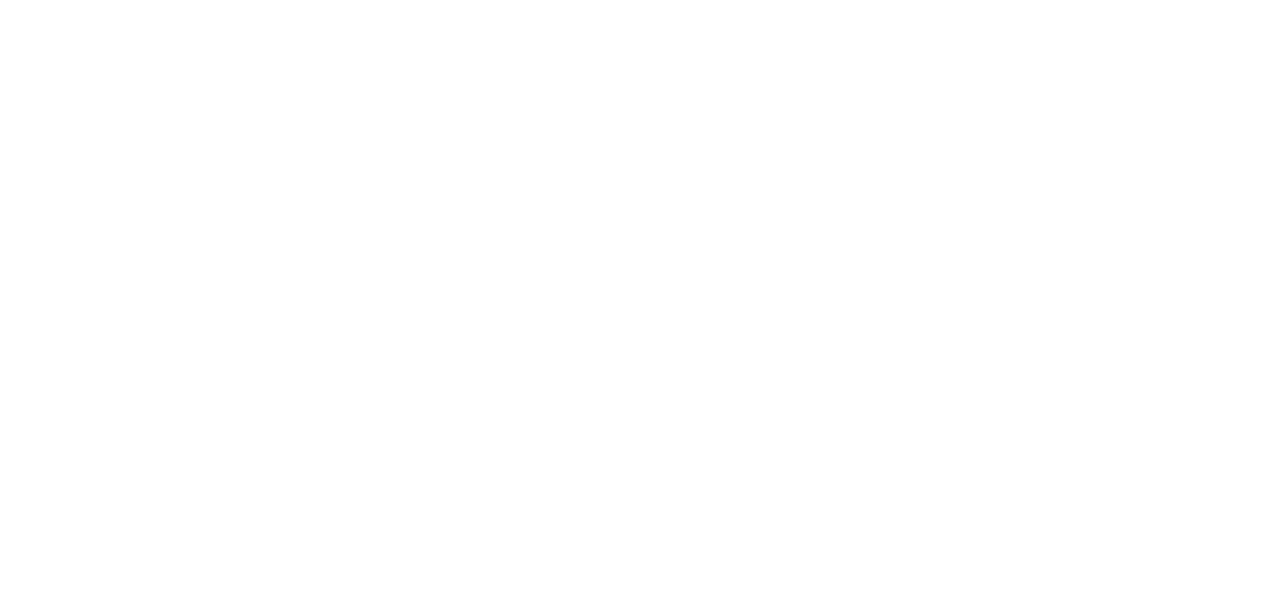
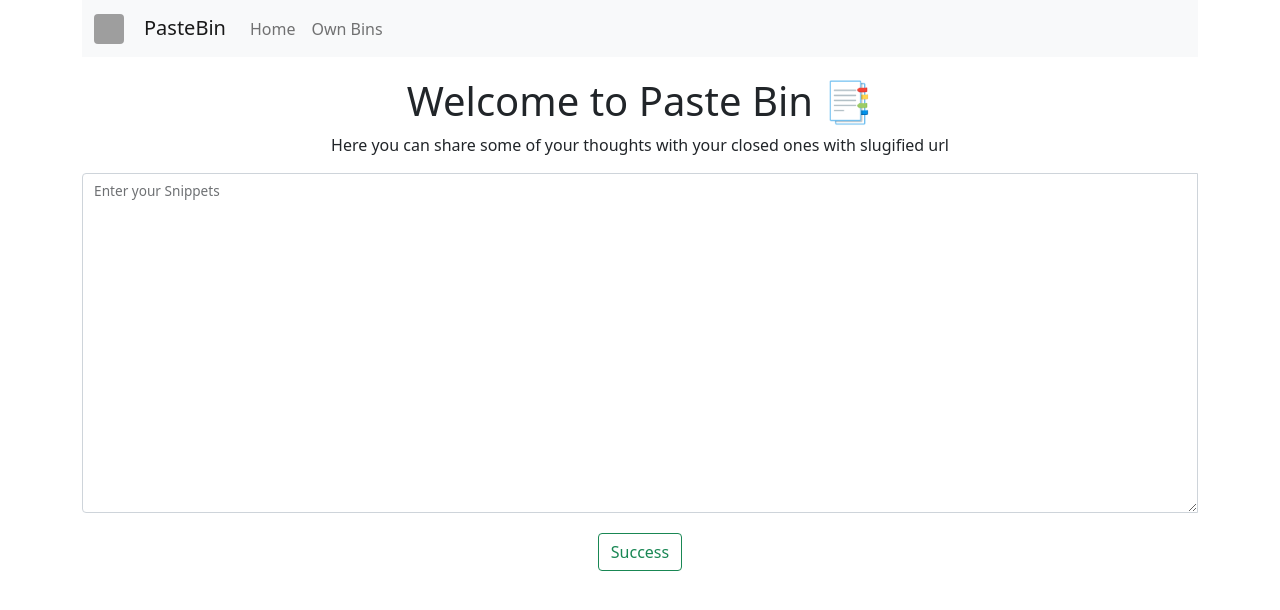
Before and after one commit to jsvigneshkanna/FullStack-Paste-Bin-Clone, a Next.js app in the folder pastebin/: page / in a window 1280 px wide. Shown: the top 610 px of the page. Built offline with nearby package versions, Linux system fonts and the light colour scheme; grey boxes are pictures that could not be loaded.

Commit message:
index page updated

```diff
--- a/pastebin/package.json
+++ b/pastebin/package.json
@@ -8,6 +8,7 @@
     "lint": "next lint"
   },
   "dependencies": {
+    "bootstrap": "^5.1.3",
     "next": "12.0.7",
     "react": "17.0.2",
     "react-dom": "17.0.2"
--- a/pastebin/pages/_app.js
+++ b/pastebin/pages/_app.js
@@ -1,7 +1,13 @@
-import '../styles/globals.css'
+import "../styles/globals.css";
+import Navbar from "../components/Navbar";
 
 function MyApp({ Component, pageProps }) {
-  return <Component {...pageProps} />
+  return (
+    <div className="container">
+      <Navbar />
+      <Component {...pageProps} />
+    </div>
+  );
 }
 
-export default MyApp
+export default MyApp;
--- a/pastebin/pages/index.js
+++ b/pastebin/pages/index.js
@@ -1,13 +1,19 @@
 import Head from "next/head";
-
+import "bootstrap/dist/css/bootstrap.css";
+import Form from "../components/Form";
 export default function Home() {
   return (
     <div>
       <Head>
-        <title>Create Next App</title>
-        <meta name="description" content="Generated by create next app" />
-        <link rel="icon" href="/favicon.ico" />
+        <title>Paste Bin</title>
+        <meta name="description" content="Paste Bin for sharing your own thoughts" />
+        <link rel="icon" href="/icon.ico" />
       </Head>
+      <div class="text-center" style={{ marginTop: 20 }}>
+        <h1>Welcome to Paste Bin 📑</h1>
+        <p>Here you can share some of your thoughts with your closed ones with slugified url </p>
+      </div>
+      <Form />
     </div>
   );
 }
```
Also changed, not shown: pastebin/.eslintrc.json, 2 other files (tests, documents, lock files or other folders).
